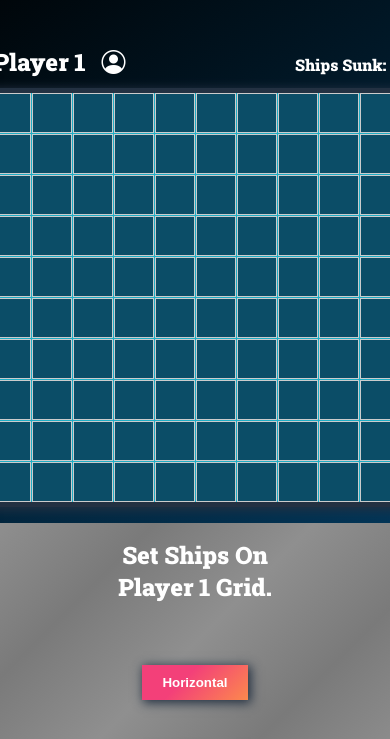
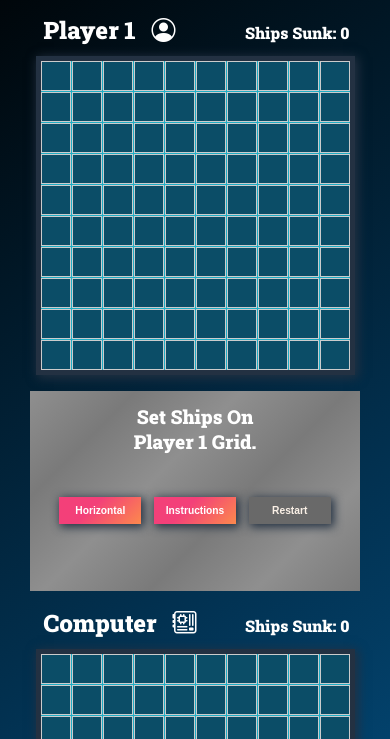
Before and after one commit to angelr1076/Battleship, a website built with webpack: page src/index.html in a window 390 px wide. Shown: the part 105-844 px from the top of the page. Built offline with nearby package versions, Linux system fonts and the light colour scheme.

Commit message:
Adjusted grid and container widths/heights for mobile viewing

```diff
--- a/src/styles/style.css
+++ b/src/styles/style.css
@@ -269,6 +269,11 @@ h2 {
 }
 
 @media screen and (max-width: 1200px) and (min-width: 1000px) {
+  .container {
+    justify-content: space-evenly;
+    align-items: flex-start;
+  }
+
   .grid {
     display: grid;
     grid-template-columns: repeat(10, 30px);
@@ -283,8 +288,12 @@ h2 {
   }
 
   .center-container {
-    background-image: none;
-    padding: none;
+    width: 200px;
+  }
+
+  .message-container {
+    width: 200px;
+    font-size: 80%;
   }
 }
 
@@ -292,11 +301,18 @@ h2 {
   .container {
     flex-direction: column;
     align-items: center;
+    margin-top: 1em;
     gap: 1em;
   }
+
   .message-container {
     width: 50%;
-    height: 100px;
+  }
+
+  .center-container {
+    width: 330px;
+    height: 200px;
+    font-size: 0.8rem;
   }
 
   .header-text {
@@ -304,7 +320,24 @@ h2 {
     letter-spacing: 0.1em;
   }
 
-  .center-container {
-    width: 400px;
+  .grid {
+    display: grid;
+    grid-template-columns: repeat(10, 30px);
+    grid-template-rows: repeat(10, 30px);
+    gap: 1px;
+  }
+
+  .cell {
+    width: 30px;
+    height: 30px;
+    border: 1px solid #ccc;
+  }
+
+  .btn {
+    font-size: 80%;
+  }
+
+  .button-container {
+    flex-direction: row;
   }
 }
```
